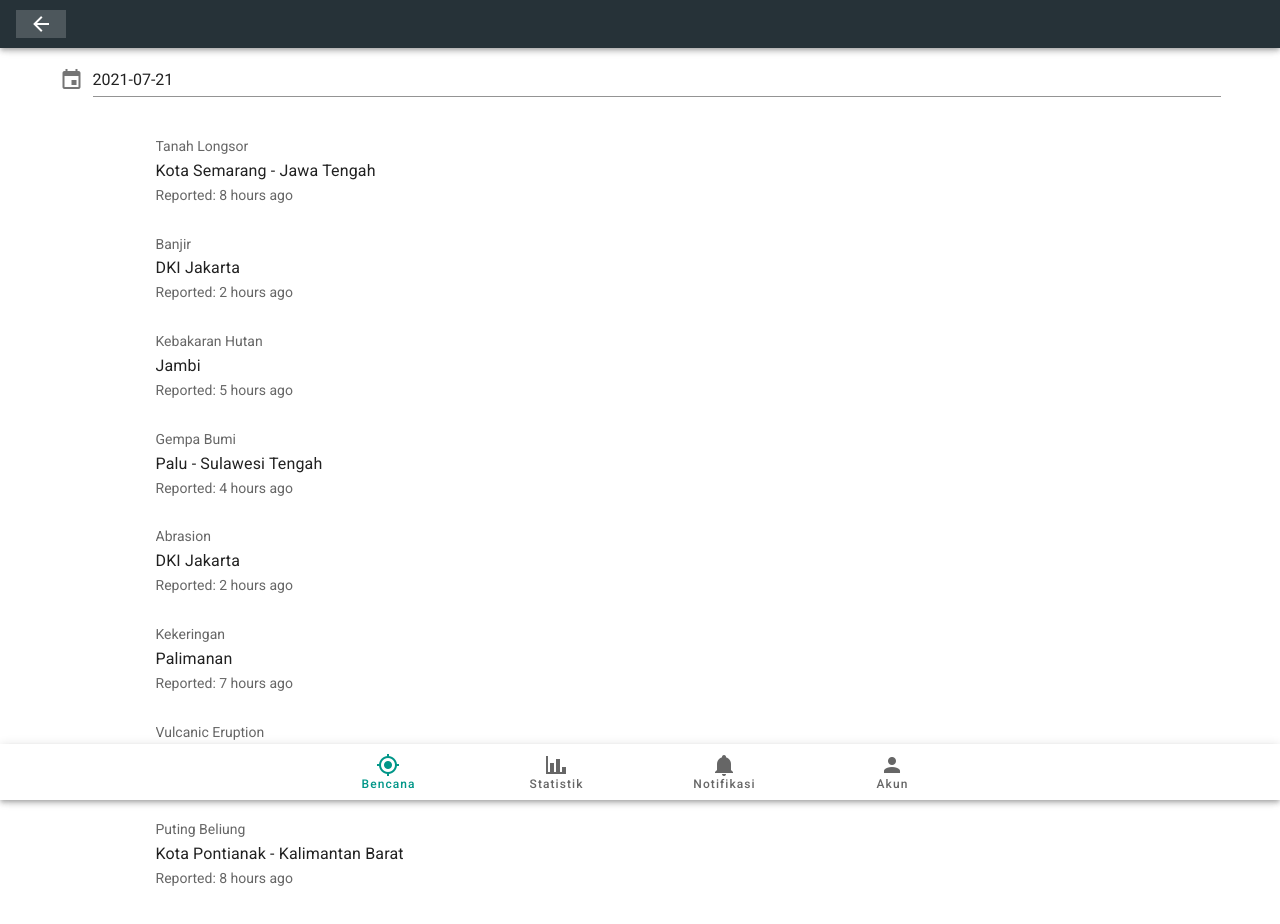
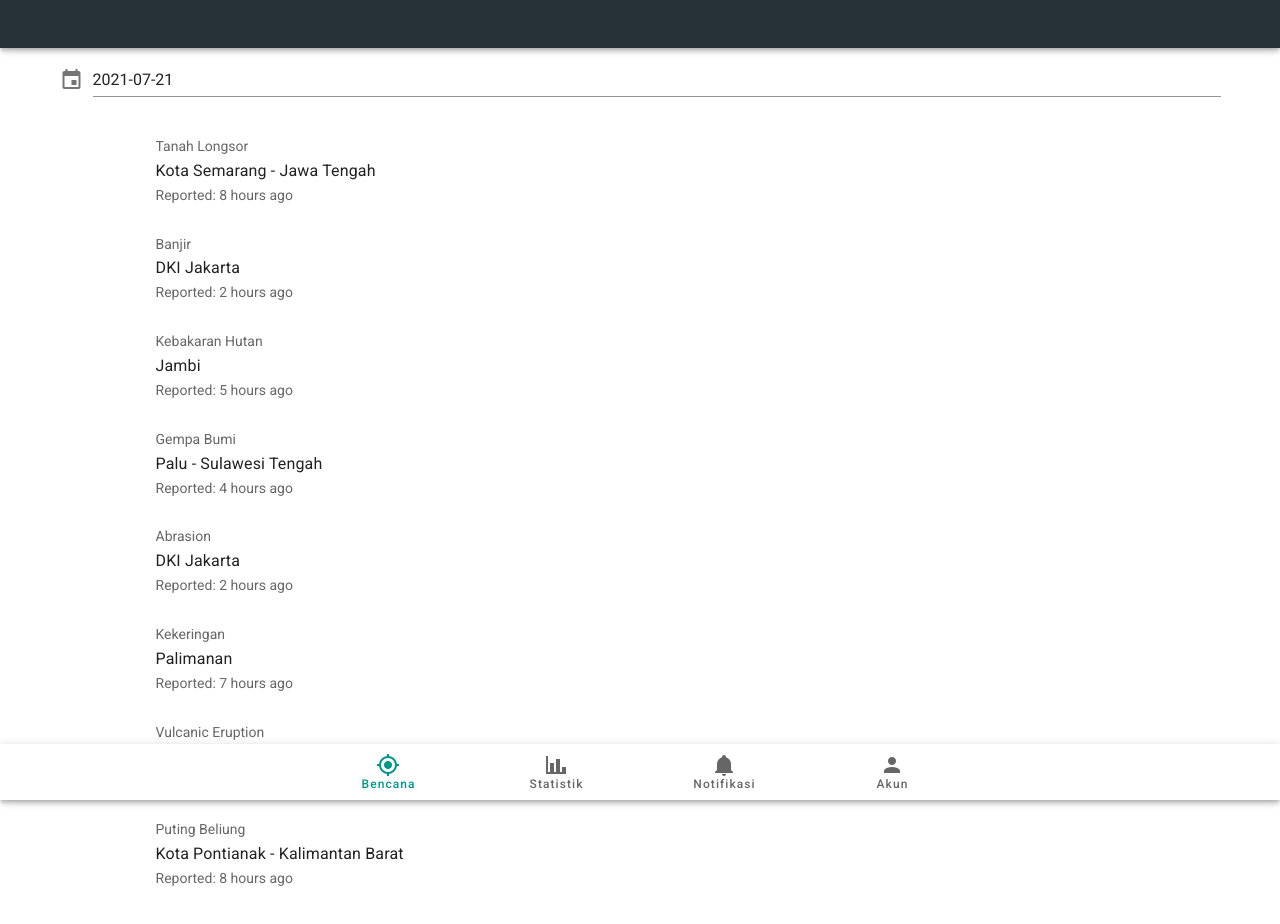
Before and after one commit to maliqazzz/disaster-mobile, a Vue app: page /#/home in a window 1280 px wide. Shown: the top 924 px of the page. Built offline with nearby package versions, Linux system fonts and the light colour scheme; what vue-apexcharts would draw is missing.

Commit message:
update dikit

```diff
--- a/src/components/Nav.vue
+++ b/src/components/Nav.vue
@@ -16,7 +16,7 @@
       color="transparent"
       elevation="0"
       to="/home"
-      v-if="!['/home'].includes($route.name)"
+      v-if="!['Home'].includes($route.name)"
     >
       <v-icon>
         mdi-arrow-left
```
Also changed, not shown: public/manifest.json.
